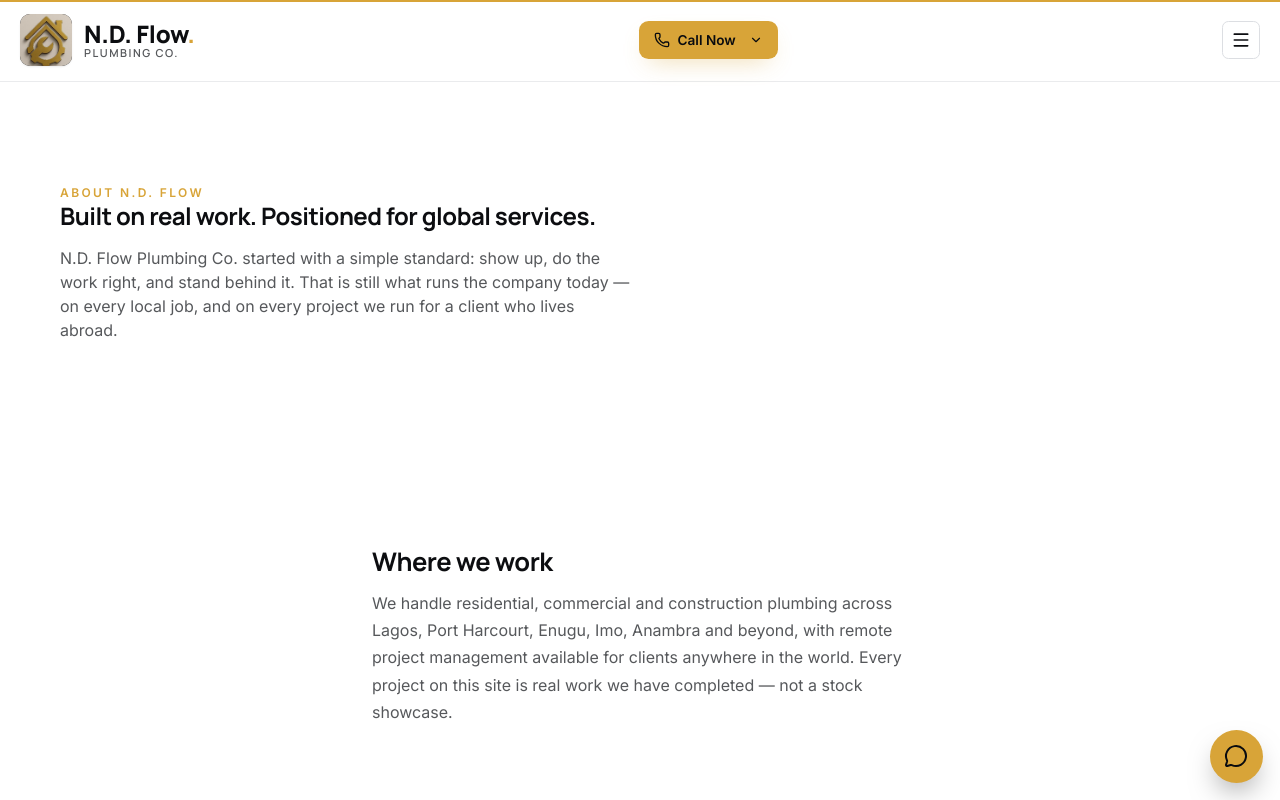
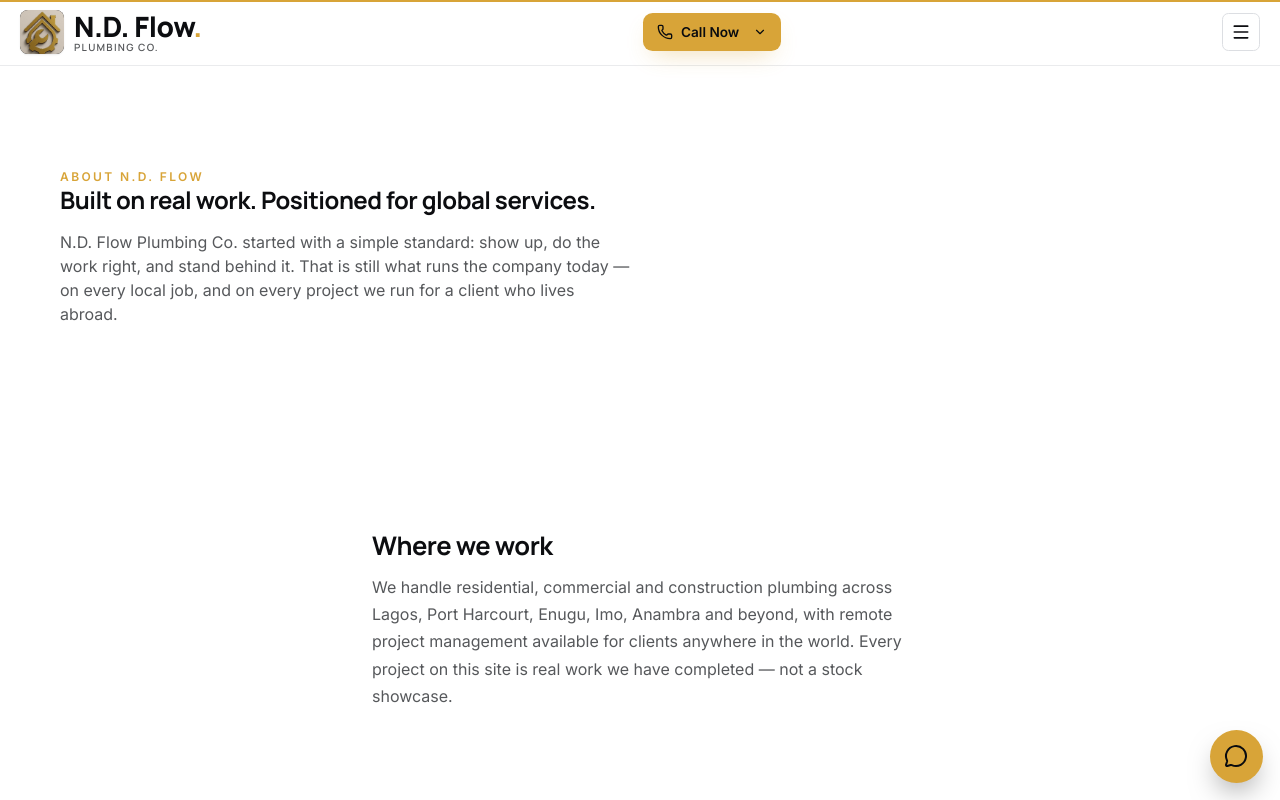
Before and after one commit to wisdombuilder28/Texas-plumber, a website: page about.html in a window 1280 px wide. Shown: the top 800 px of the page. Drawn offline with nearby package versions, Linux system fonts and the light colour scheme.

Commit message:
update styles.css

```diff
--- a/styles.css
+++ b/styles.css
@@ -21,12 +21,12 @@
 }
 
 *{box-sizing:border-box;margin:0;padding:0;border-color:var(--border);}
-html{scroll-behavior:smooth;overflow-x:hidden;}
+html{scroll-behavior:smooth;overflow-x:clip;}
 body{
   background:var(--background);color:var(--foreground);
   font-family:var(--font-body);-webkit-font-smoothing:antialiased;
   text-rendering:optimizeLegibility;line-height:1.5;
-  overflow-x:hidden;max-width:100vw;
+  overflow-x:clip;max-width:100vw;
 }
 img{display:block;max-width:100%;height:auto;}
 a{color:inherit;text-decoration:none;}
@@ -64,7 +64,7 @@ h1,h2,h3,h4,h5{font-family:var(--font-display);letter-spacing:-0.02em;line-heigh
   background:rgba(255,255,255,.85);backdrop-filter:blur(8px);
   box-shadow:inset 0 2px 0 var(--brand-gold);
 }
-.header-inner{display:flex;height:5rem;align-items:center;justify-content:space-between;gap:1.5rem;max-width:1280px;}
+.header-inner{display:flex;height:4rem;align-items:center;justify-content:space-between;gap:1.5rem;max-width:1280px;}
 .brand{display:flex;align-items:center;gap:.625rem;font-family:var(--font-display);font-weight:800;color:var(--primary);flex-shrink:0;text-decoration:none;}
 .brand-mark{display:grid;place-items:center;width:2.5rem;height:2.5rem;border-radius:.5rem;overflow:hidden;background:var(--primary);color:#fff;box-shadow:0 1px 2px rgba(0,0,0,.08);flex-shrink:0;}
 .brand-mark img{width:100%;height:100%;object-fit:cover;}
@@ -76,10 +76,10 @@ h1,h2,h3,h4,h5{font-family:var(--font-display);letter-spacing:-0.02em;line-heigh
 /* Top-header wordmark: sized up for a bold, unmissable N.D. Flow logo — most
    prominent on the homepage since it's the same header everywhere. Stays this
    size at every width now — see the 1440px note below for why that's safe. */
-.site-header .brand{gap:.75rem;}
-.site-header .brand-mark{width:3.25rem;height:3.25rem;border-radius:.625rem;}
-.site-header .brand-name{font-size:1.5rem;letter-spacing:-0.01em;}
-.site-header .brand-sub{font-size:11px;letter-spacing:.14em;}
+.site-header .brand{gap:.625rem;}
+.site-header .brand-mark{width:2.75rem;height:2.75rem;border-radius:.5rem;}
+.site-header .brand-name{font-size:1.75rem;letter-spacing:-0.015em;}
+.site-header .brand-sub{font-size:10px;letter-spacing:.13em;}
 .nav-desktop{display:none;flex:1;justify-content:center;gap:.25rem;align-items:center;}
 .nav-desktop a{white-space:nowrap;padding:.5rem .75rem;border-radius:.375rem;font-size:.875rem;font-weight:500;color:rgba(0,0,0,.72);text-decoration:none;transition:color .15s ease,background .15s ease;}
 .nav-desktop a:hover{background:var(--secondary);color:var(--primary);}
```
